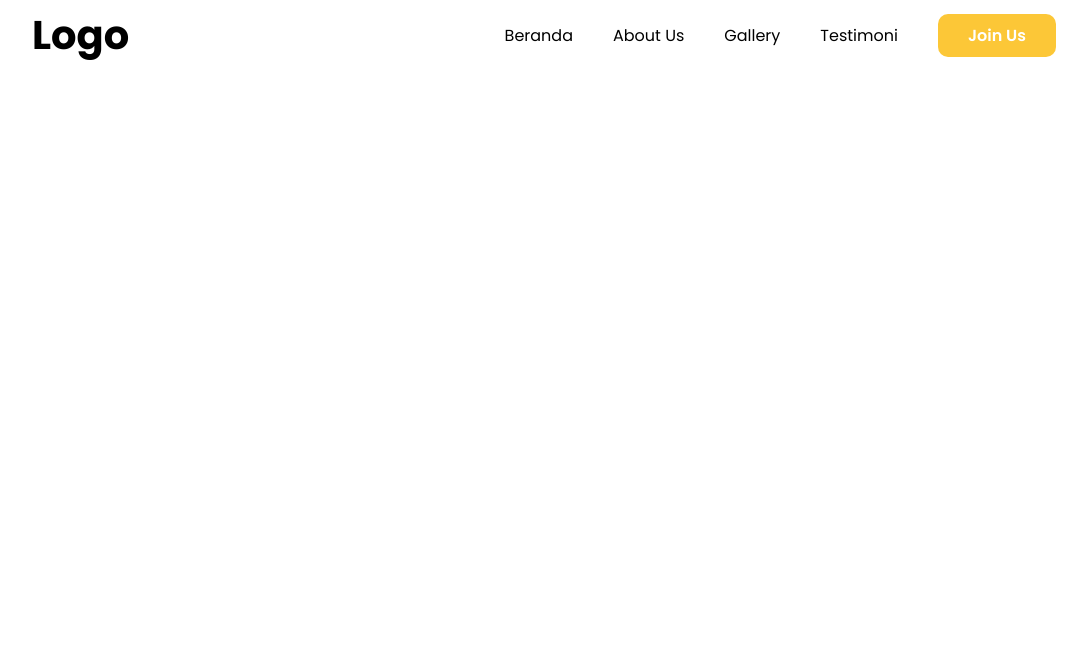
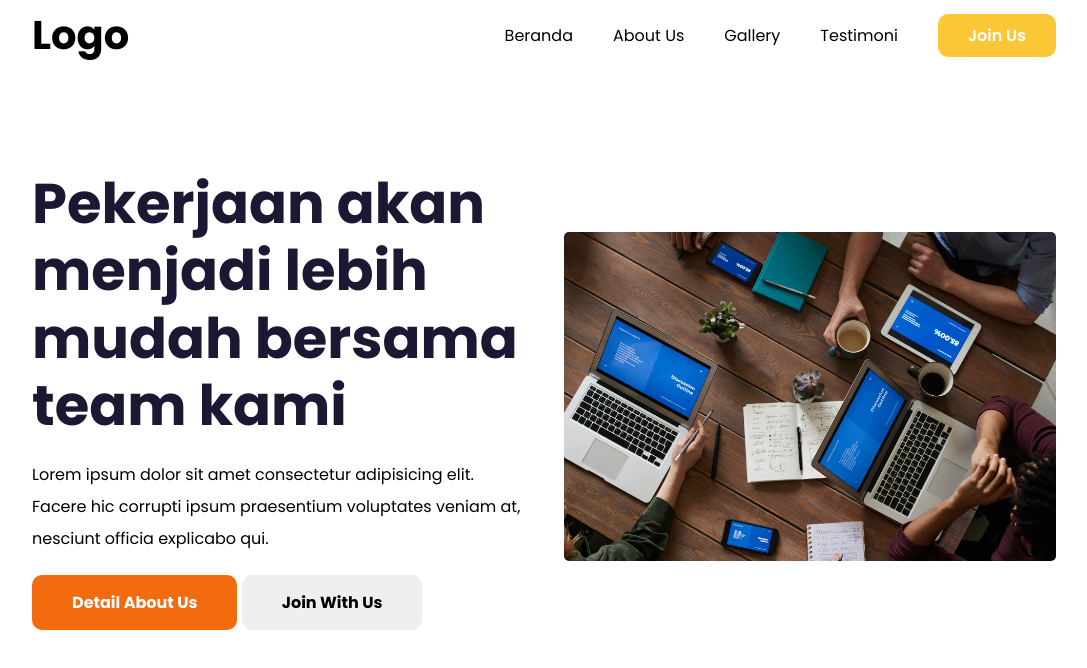
Before and after one commit to Manusiajago/HTML-CSS-JS-Front-End-latihan, a plain HTML site: page index.html in a window 1280 px wide. Shown: the top 668 px of the page, without its empty margins (96-1183 px from the left). Drawn offline with nearby package versions, Linux system fonts and the light colour scheme.

Commit message:
create hero section

```diff
--- a/index.html
+++ b/index.html
@@ -53,16 +53,25 @@
             </div>
         </div>
     </div>
-
-
-
     <!-- Navbar End -->
 
 
     <!-- Hero Section Start -->
     <div class="hero">
         <div class="container">
-            <div class="box-hero"></div>
+            <div class="box-hero">
+                <div class="box">
+                    <h1>Pekerjaan akan menjadi lebih mudah bersama team kami</h1>
+                    <p>Lorem ipsum dolor sit amet consectetur adipisicing elit. Facere hic corrupti ipsum praesentium
+                        voluptates veniam at, nesciunt officia explicabo qui.
+                    </p>
+                    <button class="btn1">Detail About Us</button>
+                    <button class="btn2">Join With Us</button>
+                </div>
+                <div class="box">
+                    <img src="image/hero.jpg" alt="hero.img">
+                </div>
+            </div>
         </div>
     </div>
     <!-- Hero Section End -->
```
Also changed, not shown: dist/css/style.css.
